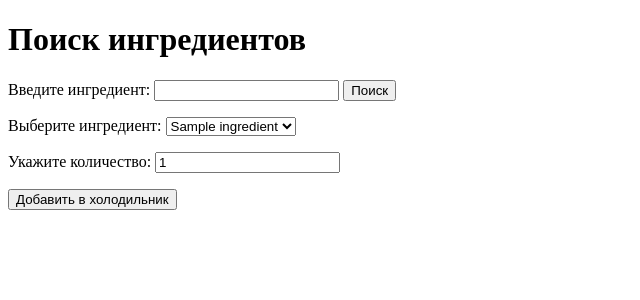
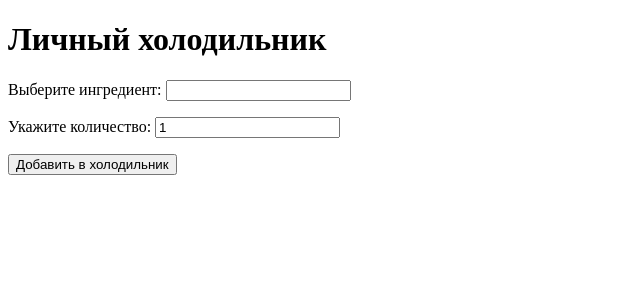
Before and after one commit to vikochk/recipe-website, a PHP site: page /ingredients.php in a window 1280 px wide. Shown: the top 300 px of the page, without its empty margins (0-640 px from the left). Run offline with PHP 8.4, Linux system fonts and the light colour scheme; the visitor is signed in with stand-in values (Sample User, id 1); tables that the repository leaves empty or names only in its code hold one stand-in row (values such as "Sample post"); some libraries are stand-ins or nearby versions.

Commit message:
Update ingredients.php

```diff
--- a/ingredients.php
+++ b/ingredients.php
@@ -15,6 +15,7 @@ if (isset($_POST['add_to_fridge'])) {
     $ingredient_id = $_POST['ingredient_id'];
     $quantity = $_POST['quantity'];
 
+    try {
         // Проверяем, существует ли уже такой ингредиент в холодильнике пользователя
         $stmt = $db->prepare("SELECT * FROM fridge_ingredients WHERE fridge_id IN (SELECT fridge_id FROM user_fridges WHERE user_id = :user_id) AND ingredient_id = :ingredient_id");
         $stmt->bindParam(':user_id', $user_id);
@@ -27,14 +28,25 @@ if (isset($_POST['add_to_fridge'])) {
             $updateStmt->bindParam(':user_id', $user_id);
             $updateStmt->bindParam(':ingredient_id', $ingredient_id);
             $updateStmt->bindParam(':quantity', $quantity);
-        $updateStmt->execute();
+            if ($updateStmt->execute()) {
+                echo "Ингредиент успешно обновлен!";
+            } else {
+                echo "Ошибка при обновлении ингредиента: " . implode(" ", $updateStmt->errorInfo());
+            }
         } else {
             // Если ингредиент не существует, добавляем его
             $insertStmt = $db->prepare("INSERT INTO fridge_ingredients (fridge_id, ingredient_id, quantity) VALUES ((SELECT fridge_id FROM user_fridges WHERE user_id = :user_id), :ingredient_id, :quantity)");
             $insertStmt->bindParam(':user_id', $user_id);
             $insertStmt->bindParam(':ingredient_id', $ingredient_id);
             $insertStmt->bindParam(':quantity', $quantity);
-        $insertStmt->execute();
+            if ($insertStmt->execute()) {
+                echo "Ингредиент успешно добавлен!";
+            } else {
+                echo "Ошибка при добавлении ингредиента: " . implode(" ", $insertStmt->errorInfo());
+            }
+        }
+    } catch (PDOException $e) {
+        echo "Ошибка при выполнении запроса: " . $e->getMessage();
     }
 }
 
@@ -44,41 +56,39 @@ $ingredientsStmt->execute();
 $ingredients = $ingredientsStmt->fetchAll(PDO::FETCH_ASSOC);
 ?>
 
-<!-- HTML-код для поиска ингредиентов и добавления в холодильник -->
 <!DOCTYPE html>
 <html lang="en">
 <head>
     <meta charset="UTF-8">
     <meta name="viewport" content="width=device-width, initial-scale=1.0">
     <title>Поиск ингредиентов</title>
+    <!-- Подключение jQuery -->
+    <script src="https://code.jquery.com/jquery-3.6.4.min.js"></script>
+    <!-- Подключение jQuery UI -->
+    <link rel="stylesheet" href="https://code.jquery.com/ui/1.12.1/themes/base/jquery-ui.css">
+    <script src="https://code.jquery.com/ui/1.12.1/jquery-ui.min.js"></script>
+    <!-- Подключение вашего скрипта search.js -->
     <script src="search.js"></script>
 </head>
 <body>
-<h1>Поиск ингредиентов</h1>
-<!-- Форма для поиска ингредиентов -->
-<form action="search.php" method="get">
-    <label for="ingredient">Введите ингредиент:</label>
-    <input type="text" name="ingredient" id="ingredient" oninput="updateResults()">
-    <input type="submit" value="Поиск">
-</form>
-
-<!-- Контейнер для результатов поиска -->
-<div id="results"></div>
+<h1>Личный холодильник</h1>
 
 <!-- Форма для добавления ингредиентов в холодильник -->
 <form method="POST" action="ingredients.php" onsubmit="return addToFridge()">
     <p>Выберите ингредиент:
-        <select name="ingredient_id">
-            <?php foreach ($ingredients as $ingredient): ?>
-                <option value="<?= $ingredient['ingredient_id'] ?>"><?= $ingredient['name'] ?></option>
-            <?php endforeach; ?>
-        </select>
+        <input type="text" name="ingredient" id="addIngredient" class="autocomplete">
+        <input type="hidden" name="ingredient_id" id="selected_ingredient_id">
     </p>
     <p>Укажите количество: <input type="number" name="quantity" min="1" value="1"></p>
     <p><button type="submit" name="add_to_fridge">Добавить в холодильник</button></p>
 </form>
 
-<!-- Ваш HTML-код, например, заголовок страницы -->
+<!-- Включаем jQuery и jQuery UI -->
+<script src="https://code.jquery.com/jquery-3.6.4.min.js"></script>
+<script src="https://code.jquery.com/ui/1.12.1/jquery-ui.min.js"></script>
+
+<!-- Подключаем ваш скрипт search.js -->
+<script src="search.js"></script>
 
 </body>
 </html>
```
Lines whose indentation alone changed are shown as unchanged.
